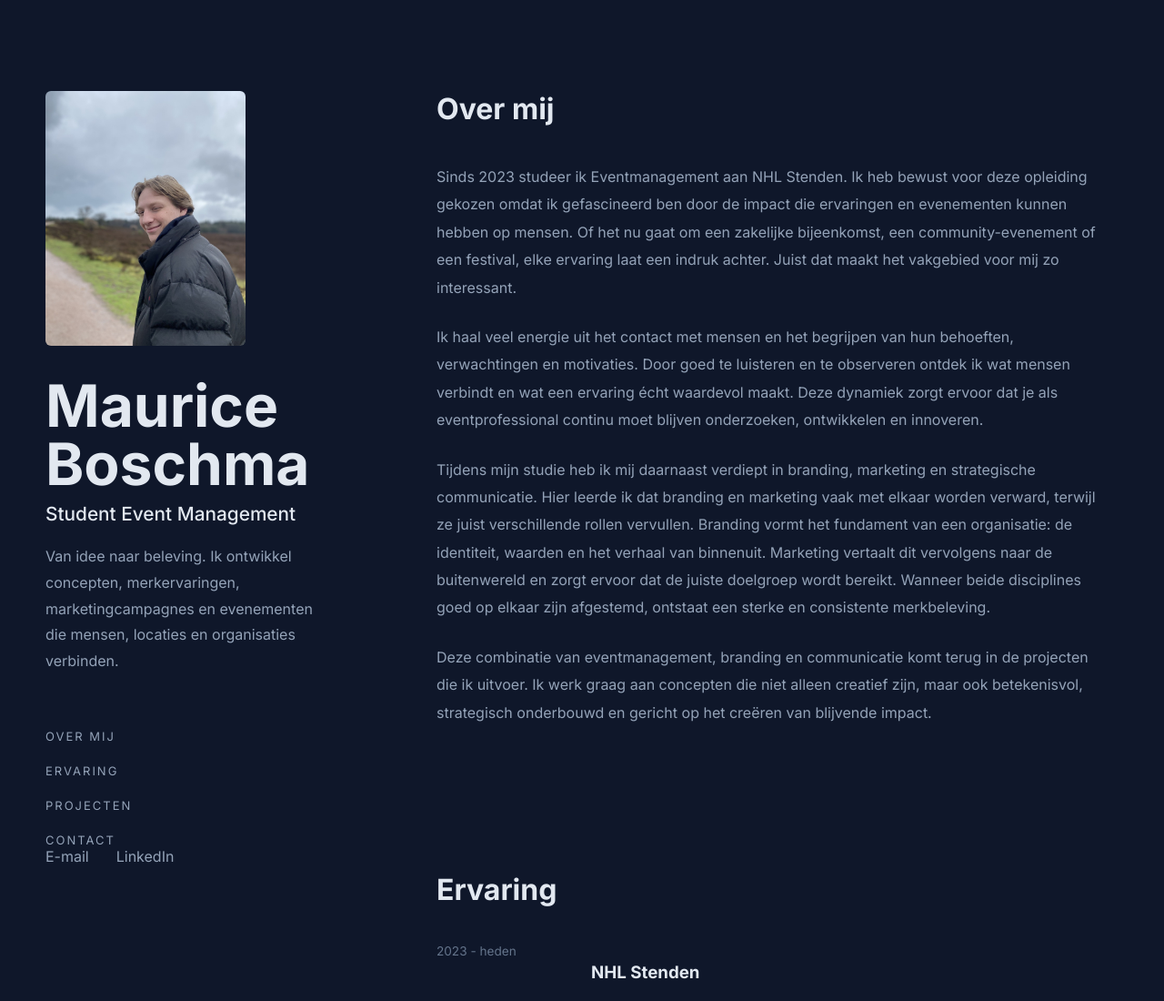
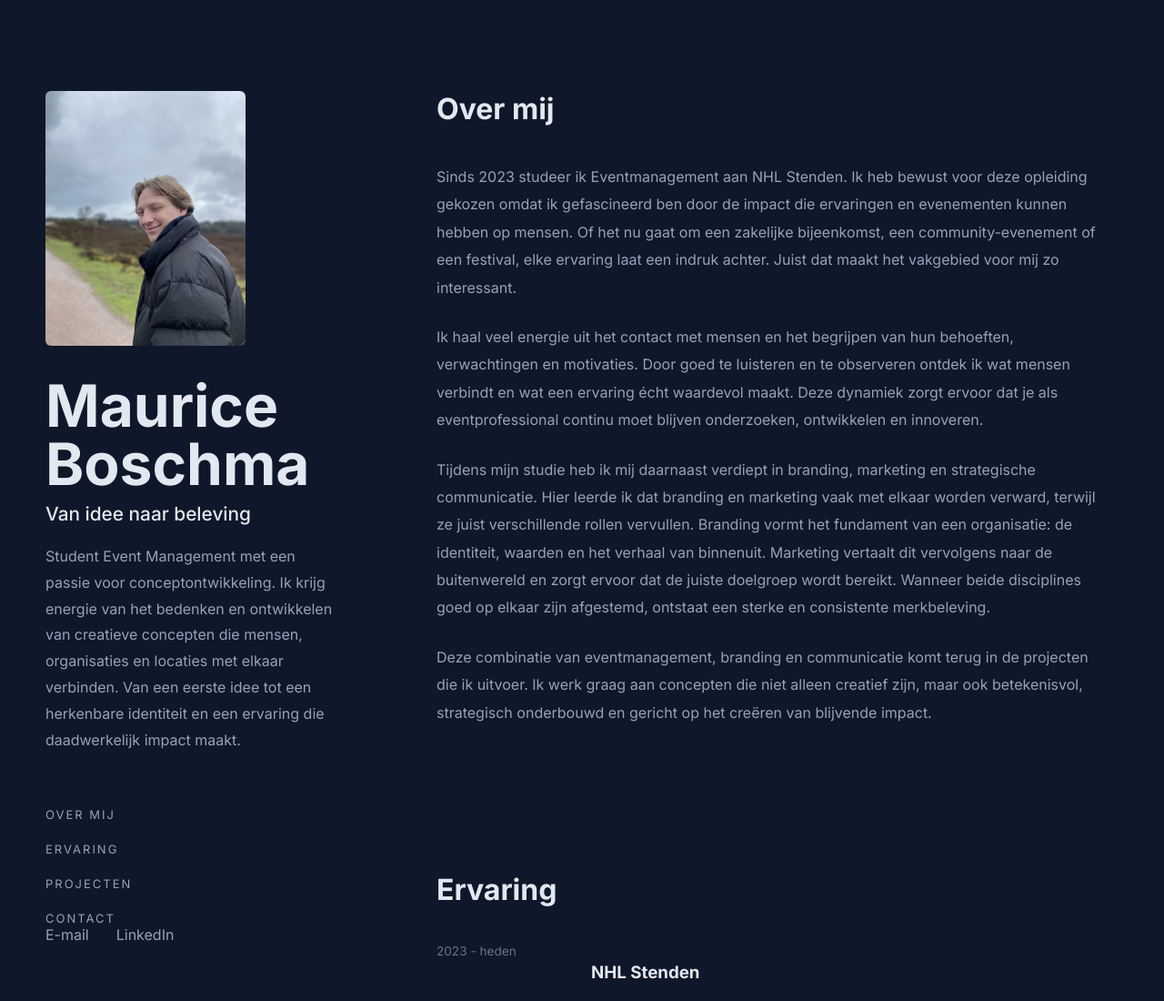
Before and after one commit to MauriceBoschma/mauriceboschma.github.io, a plain HTML site: page index.html in a window 1280 px wide. Shown: the top 1100 px of the page at 91% size. Drawn offline with Linux system fonts and the light colour scheme.

Commit message:
Update index.html

```diff
--- a/index.html
+++ b/index.html
@@ -278,11 +278,13 @@ a{
 
 <h1>Maurice Boschma</h1>
 
-<h2>Student Event Management</h2>
+<h2>Van idee naar beleving</h2>
 
 <p>
-Van idee naar beleving. Ik ontwikkel concepten, merkervaringen,
-marketingcampagnes en evenementen die mensen, locaties en organisaties verbinden.
+ Student Event Management met een passie voor conceptontwikkeling.
+                Ik krijg energie van het bedenken en ontwikkelen van creatieve concepten
+                die mensen, organisaties en locaties met elkaar verbinden. Van een eerste
+                idee tot een herkenbare identiteit en een ervaring die daadwerkelijk impact maakt.
 </p>
 
 <nav class="side-nav">
```
